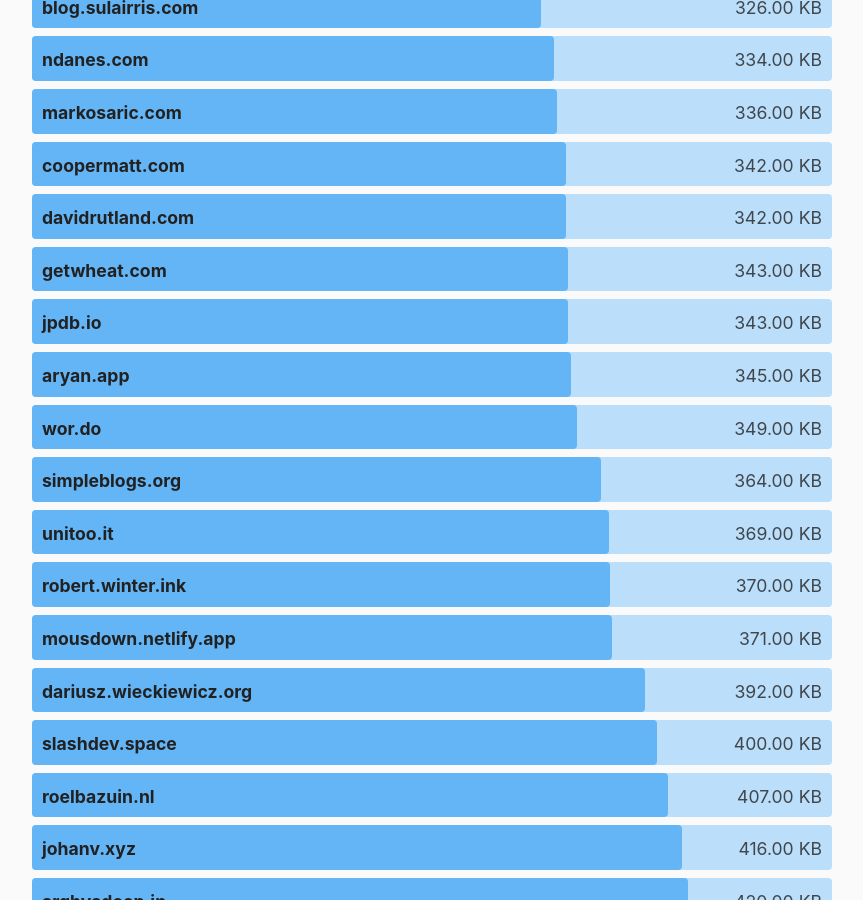
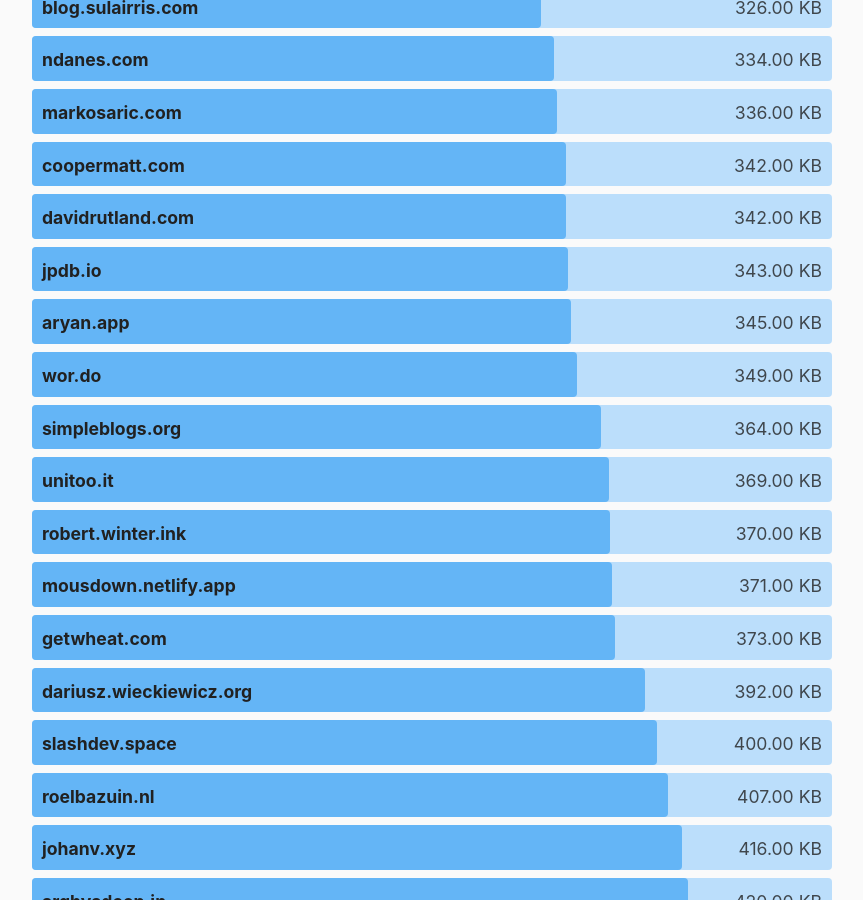
Before and after one commit to kevquirk/512kb.club, a Jekyll site: the page built from index.md, in a window 1280 px wide and 900 px high, scrolled down 19431 px. Shown: the whole window, without its empty margins (208-1071 px from the left). Built offline with Jekyll 4.4.1, drawn with Linux system fonts in a browser that asks for light colours.

Commit message:
Update sites.yml

```diff
--- a/_data/sites.yml
+++ b/_data/sites.yml
@@ -725,7 +725,7 @@
 
 - domain: getwheat.com
   url: https://getwheat.ca/
-  size: 343
+  size: 373
   last_checked: 2022-01-30
 
 - domain: goel.io
```
